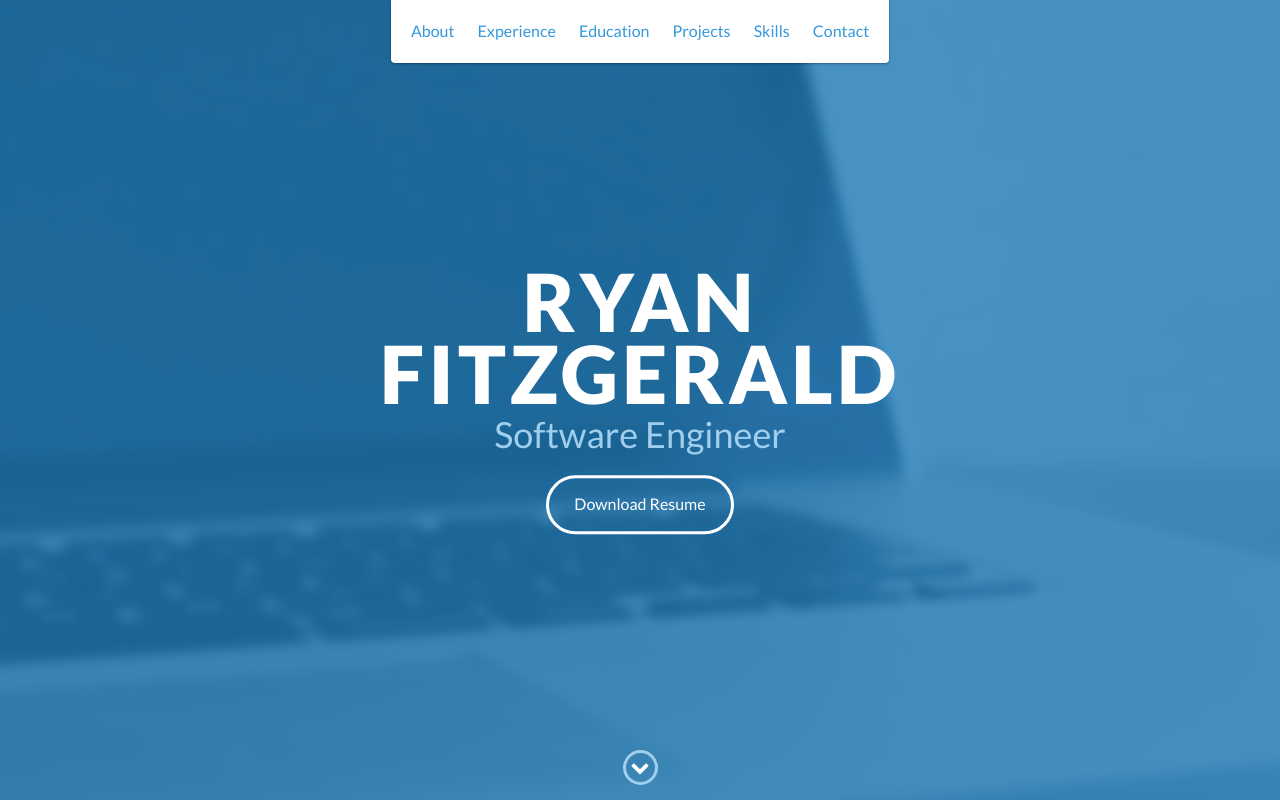
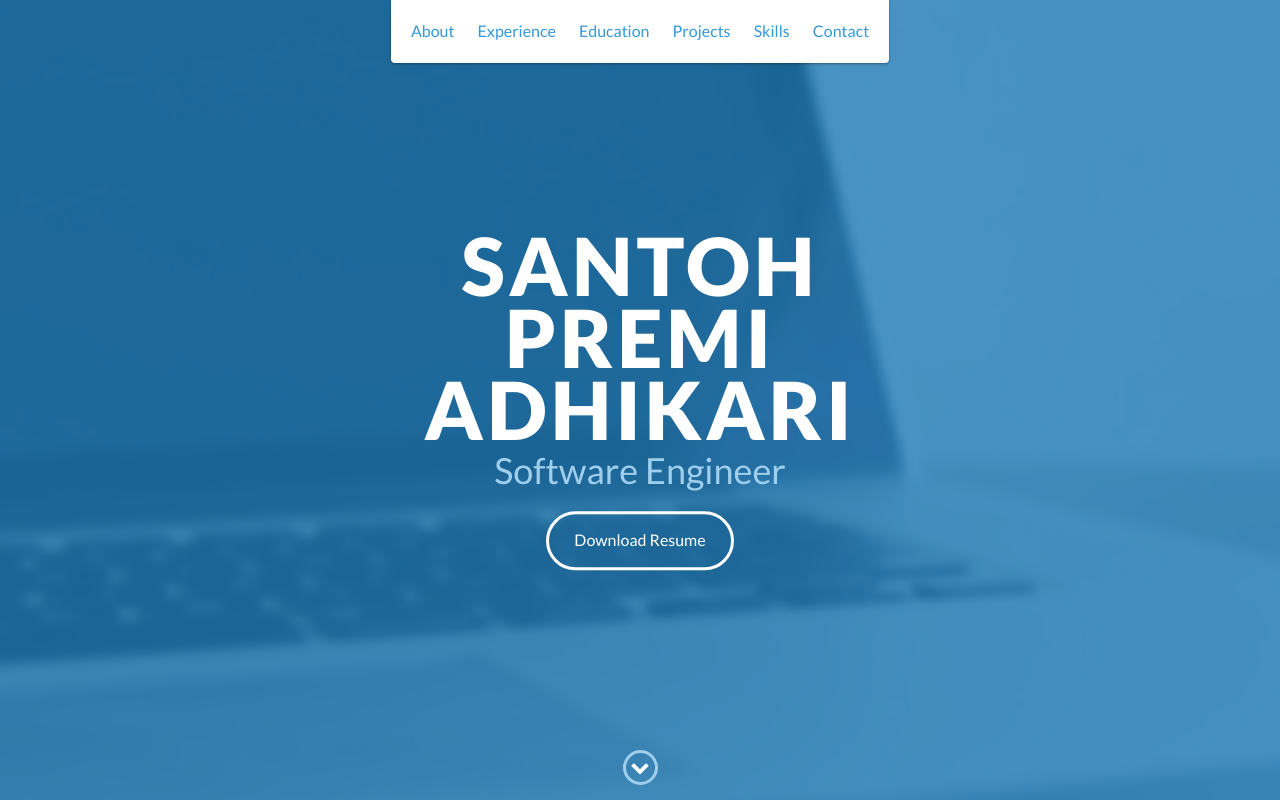
Before and after one commit to santoshpremi/profilePage, a website: page index.html in a window 1280 px wide. Shown: the top 800 px of the page. Drawn offline with nearby package versions, Linux system fonts and the light colour scheme.

Commit message:
initial comment

```diff
--- a/index.html
+++ b/index.html
@@ -5,7 +5,7 @@
     <meta charset="utf-8">
     <meta http-equiv="X-UA-Compatible" content="IE=edge">
     <meta name="viewport" content="width=device-width, initial-scale=1">
-    <title>My Portfolio</title>
+    <title>Santosh P Adhiakri Portfolio</title>
 	<link rel="shortcut icon" href="favicon.ico" type="image/x-icon">
 	<link rel="icon" href="favicon.ico" type="image/x-icon">
     <link href="https://fonts.googleapis.com/css?family=Lato:300,400,700,900" rel="stylesheet">
@@ -48,7 +48,7 @@
 
     <div id="lead">
         <div id="lead-content">
-            <h1>Ryan Fitzgerald</h1>
+            <h1>Santoh Premi Adhikari</h1>
             <h2>Software Engineer</h2>
             <a href="#" class="btn-rounded-white">Download Resume</a>
         </div>
```
